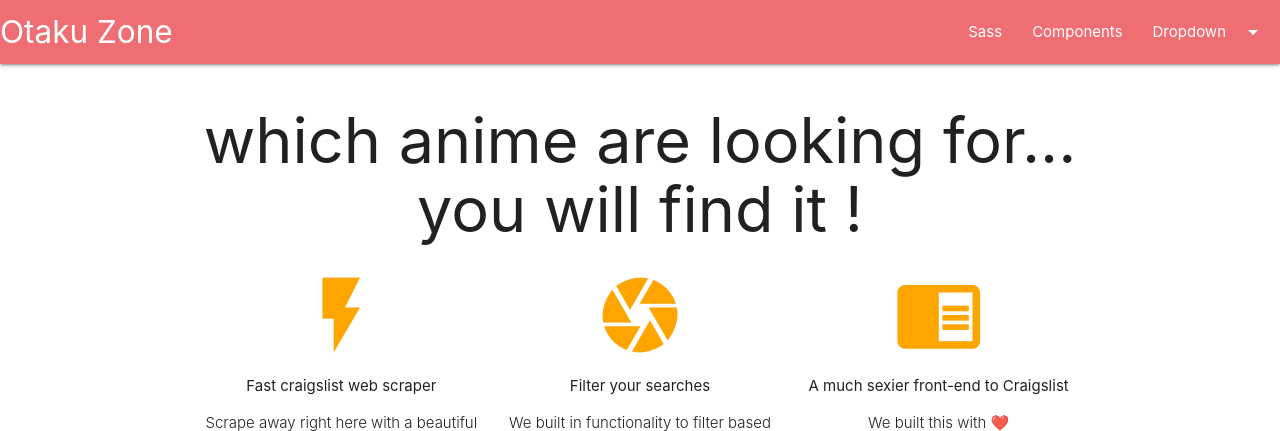
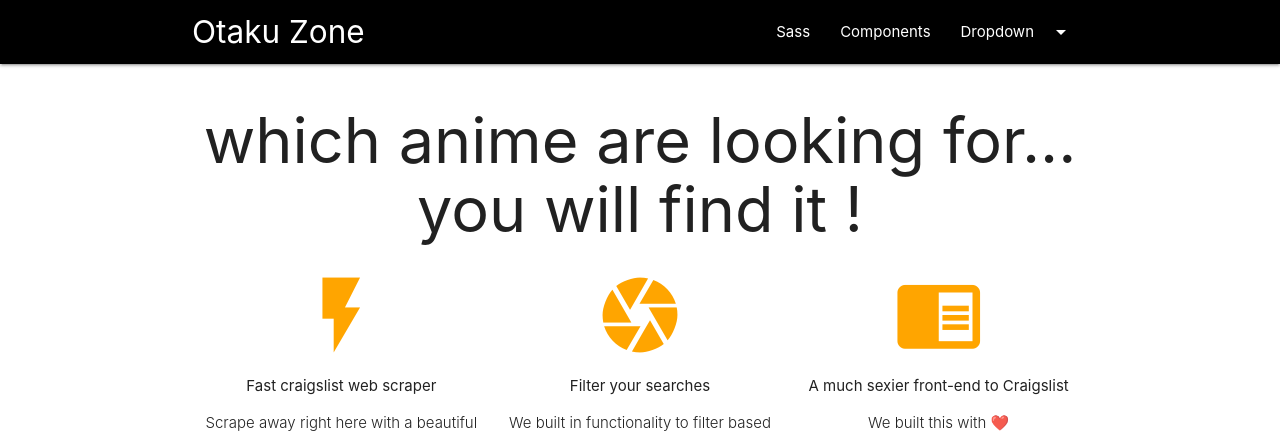
Before and after one commit to abdoufaci/abdou-otaku-zone, a Django app: page / in a window 1280 px wide. Shown: the top 431 px of the page. Run offline with Django 3.2, Linux system fonts and the light colour scheme.

Commit message:
Initial Commit

```diff
--- a/templates/basefamily.html
+++ b/templates/basefamily.html
@@ -17,15 +17,16 @@
     <li class="divider"></li>
     <li><a href="#!">three</a></li>
 </ul>
-<nav>
+<nav style="background-color:black">
+    <div class="container nav-wrapper">
         <div class="nav-wrapper">
             <a href="/" class="brand-logo">Otaku Zone</a>
             <ul class="right hide-on-med-and-down">
                 <li><a href="sass.html">Sass</a></li>
                 <li><a href="badges.html">Components</a></li>
-      <!-- Dropdown Trigger -->
                 <li><a class="dropdown-trigger" href="#!" data-target="dropdown1">Dropdown<i class="material-icons right">arrow_drop_down</i></a></li>
             </ul>
+        </div>
     </div>
 </nav>
 <div class="container">
```
Lines whose indentation alone changed are shown as unchanged.
